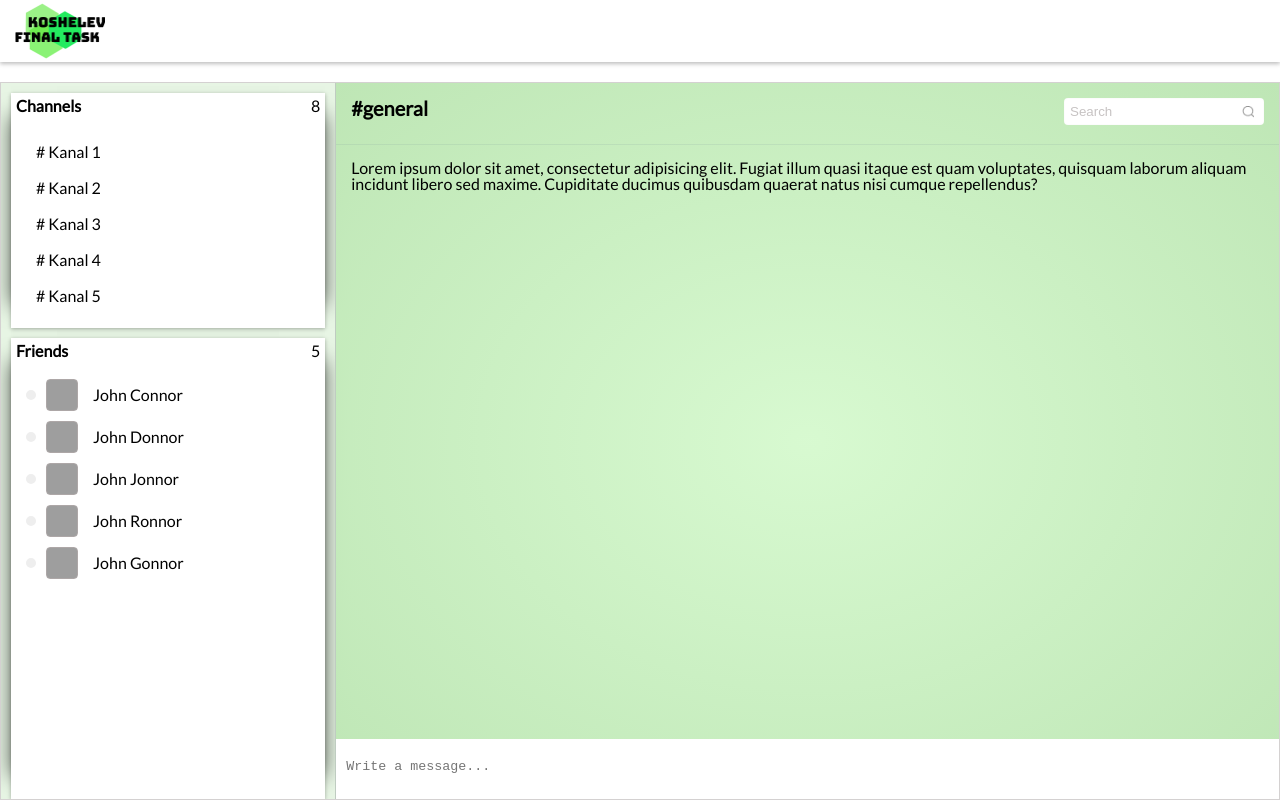
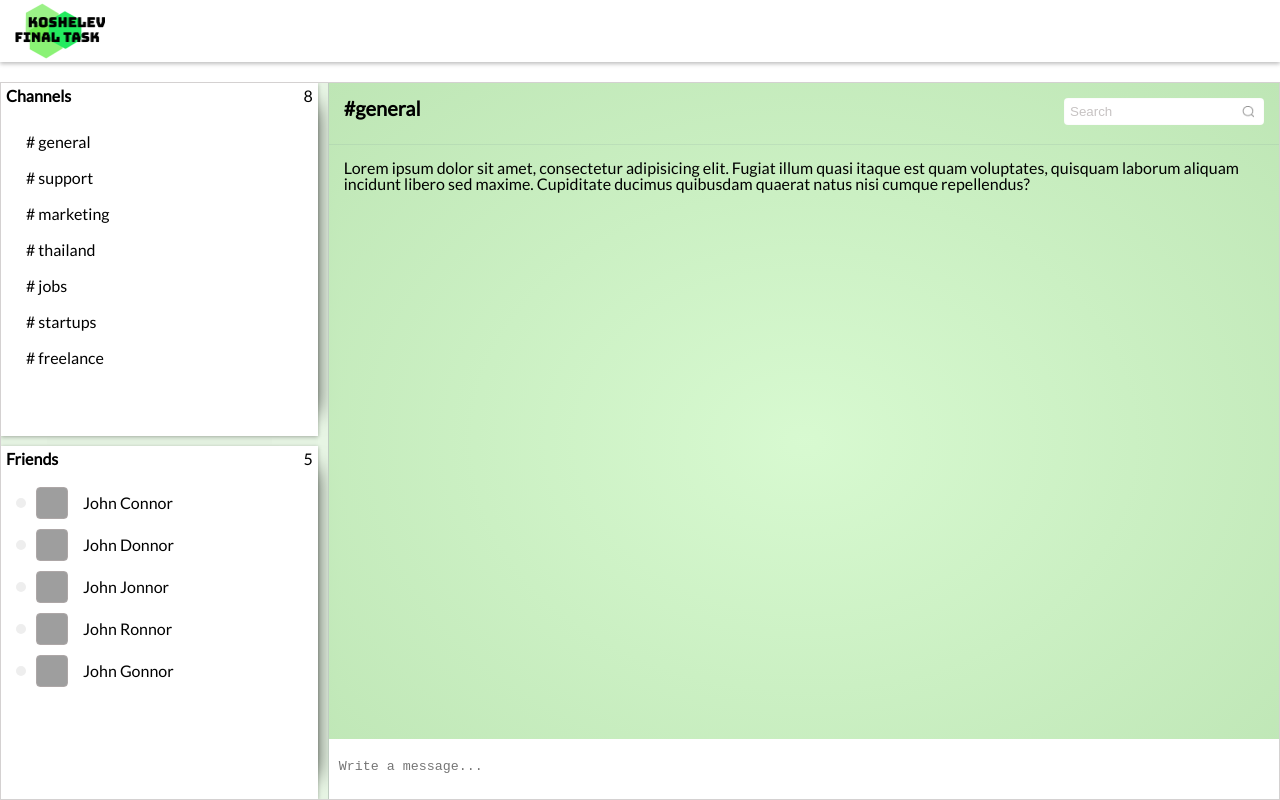
Before and after one commit to Dazzermax/Digital-Design-Tasks, a React app: page / in a window 1280 px wide. Built offline with nearby package versions, Linux system fonts and the light colour scheme; grey boxes are pictures that could not be loaded.

Commit message:
work with routing

```diff
--- a/src/components/App/App.js
+++ b/src/components/App/App.jsx
@@ -2,22 +2,28 @@ import React from 'react';
 import './App.scss';
 import Navigation from '../Navigation/Navigation';
 import Chat from '../Chat/Chat';
-import Profile from '../Profile/Profile'
-import Header from '../Header/Header'
+import Profile from '../Profile/Profile';
+import Header from '../Header/Header';
+import { BrowserRouter as Router, Route } from 'react-router-dom';
 
 
 function App() {
   return (
-    <>
+    <Router>
       <div className="app">
         <Header />
         <div className="wrapper">
           <Navigation />
-          <Chat />
+          <Route exact path="/">
+            <Chat />
+          </Route>
+          <Route path="/support">
+            <Chat />
+          </Route>
           {/* <Profile /> */}
         </div>
       </div>
-    </>
+    </Router>
   );
 }
 
--- a/src/components/Chat/Chat.jsx
+++ b/src/components/Chat/Chat.jsx
@@ -2,14 +2,17 @@ import React from 'react';
 import ChatHeader from './ChatHeader/ChatHeader';
 import ChatPosts from './ChatPosts/ChatPosts';
 import ChatFooter from './ChatFooter/ChatFooter';
+import { BrowserRouter as Router, Route } from 'react-router-dom';
 import './Chat.scss';
 
 function Chat () {
     return (
         <main className="chat">
-            <ChatHeader></ChatHeader>
-            <ChatPosts></ChatPosts>
-            <ChatFooter></ChatFooter>
+            <Router>
+                <ChatHeader></ChatHeader>
+                <ChatPosts></ChatPosts>
+                <ChatFooter></ChatFooter>
+            </Router>
         </main>
     )
 }
--- a/src/components/Navigation/Channels/Channels.jsx
+++ b/src/components/Navigation/Channels/Channels.jsx
@@ -10,13 +10,13 @@ function Channels() {
                 <span className="channels__counter">8</span>
             </div>
             <div className="channels__body">
-                <div className="channel"># Kanal 1</div>
-                <div className="channel"># Kanal 2</div>
-                <div className="channel"># Kanal 3</div>
-                <div className="channel"># Kanal 4</div>
-                <div className="channel"># Kanal 5</div>
-                <div className="channel"># Kanal 6</div>
-                <div className="channel"># Kanal 7</div>
+                <Link className="channel" to="/general"># general</Link>
+                <Link className="channel" to="/"># support</Link>
+                <Link className="channel"># marketing</Link>
+                <Link className="channel"># thailand</Link>
+                <Link className="channel"># jobs</Link>
+                <Link className="channel"># startups</Link>
+                <Link className="channel"># freelance</Link>
             </div>
         </div>
     )
--- a/src/components/Navigation/Channels/Channels.scss
+++ b/src/components/Navigation/Channels/Channels.scss
@@ -23,12 +23,15 @@
         flex-grow: 0;
         padding: 10px;
         overflow: scroll;
-        overflow-x:hidden;
+        overflow-x: hidden;
 
         .channel {
+            display: block;
+            text-decoration: none;
             cursor: pointer;
             padding: 10px;
             border-radius: 4px;
+            color: #000;
 
             &:hover {
                 background-color: rgba(243, 245, 239, 0.815);
--- a/src/components/Navigation/Friends/Friends.scss
+++ b/src/components/Navigation/Friends/Friends.scss
@@ -1,5 +1,5 @@
 .friends {
-    flex: 2;
+    flex: 1;
     padding: 5px;
     display: flex;
     flex-direction: column;
--- a/src/components/Navigation/Navigation.scss
+++ b/src/components/Navigation/Navigation.scss
@@ -3,5 +3,5 @@
     flex-direction: column;
     flex: 1;
     background: rgb(231, 245, 228);
-    padding: 10px 10px 0;
+    padding-right: 10px;
 }
--- a/src/index.js
+++ b/src/index.js
@@ -3,7 +3,7 @@ import ReactDOM from 'react-dom';
 import './style/reset.scss';
 import './style/body.scss';
 import './style/scroll.scss';
-import App from './components/App/App';
+import App from './components/App/App.jsx';
 import * as serviceWorker from './serviceWorker';
 
 ReactDOM.render(
```
